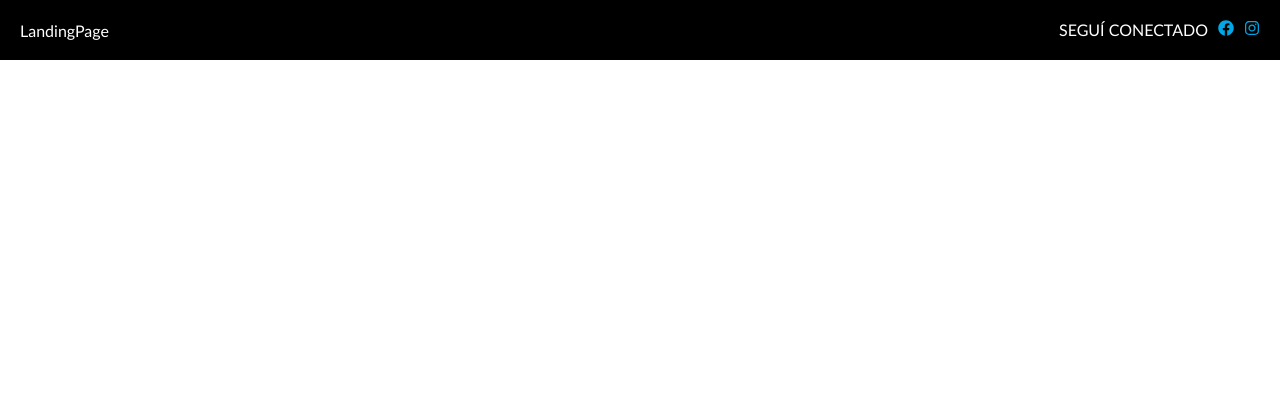
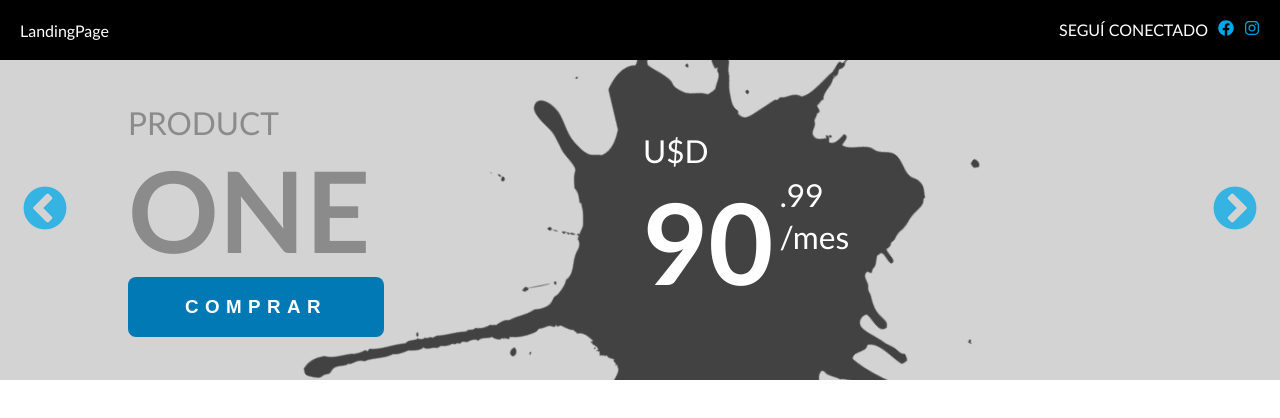
Before and after one commit to DamianRz/WT-React-Evaluation, a React (Create React App) app in the folder wt-evaluation/: page / in a window 1280 px wide. Shown: the top 418 px of the page. Built offline with nearby package versions, Linux system fonts and the light colour scheme.

Commit message:
create style and functions

```diff
--- a/wt-evaluation/public/index.html
+++ b/wt-evaluation/public/index.html
@@ -1,14 +1,18 @@
 <!DOCTYPE html>
 <html lang="en">
+
 <head>
   <meta charset="utf-8" />
   <link rel="icon" href="%PUBLIC_URL%/favicon.ico" />
+  <!-- add style of react-slicker -->
+  <link rel="stylesheet" type="text/css" charset="UTF-8"
+    href="https://cdnjs.cloudflare.com/ajax/libs/slick-carousel/1.6.0/slick.min.css" />
+  <link rel="stylesheet" type="text/css"
+    href="https://cdnjs.cloudflare.com/ajax/libs/slick-carousel/1.6.0/slick-theme.min.css" />
+
   <meta name="viewport" content="width=device-width, initial-scale=1" />
   <meta name="theme-color" content="#000000" />
-    <meta
-      name="description"
-      content="Web site created using create-react-app"
-    />
+  <meta name="description" content="Web site created using create-react-app" />
   <link rel="apple-touch-icon" href="%PUBLIC_URL%/logo192.png" />
   <!--
       manifest.json provides metadata used when your web app is installed on a
@@ -26,6 +30,7 @@
     -->
   <title>React App</title>
 </head>
+
 <body>
   <noscript>You need to enable JavaScript to run this app.</noscript>
   <div id="root"></div>
@@ -40,4 +45,5 @@
       To create a production bundle, use `npm run build` or `yarn build`.
     -->
 </body>
+
 </html>
--- /dev/null
+++ b/wt-evaluation/src/components/carousel/carousel.scss
@@ -0,0 +1,29 @@
+@import '../../theme/colors.scss';
+
+.slider {
+
+    .slick-prev,
+    .slick-next {
+        z-index: 1;
+    }
+
+    .slick-prev {
+        left: 20px;
+    }
+
+    .slick-next {
+        right: 50px;
+    }
+
+    .slick-prev::before,
+    .slick-next::before {
+        color: $secondary !important;
+        font-size: 50px;
+        line-height: 0 !important;
+    }
+
+    .slick-prev::hover,
+    .slick-next::hover {
+        color: $s_light !important;
+    }
+}
--- /dev/null
+++ b/wt-evaluation/src/components/carousel/index.jsx
@@ -0,0 +1,19 @@
+import React from 'react';
+import Slider from 'react-slick';
+import './carousel.scss';
+
+export const Carousel = ({ steps }) => {
+    const defaultConf = {
+        dots: false,
+        infinite: true,
+        speed: 500,
+        slidesToShow: 1,
+        slidesToScroll: 1,
+    };
+
+    return (
+        <Slider {...defaultConf} className="slider">
+            {steps}
+        </Slider>
+    );
+}
--- /dev/null
+++ b/wt-evaluation/src/components/product-slider/index.jsx
@@ -0,0 +1,87 @@
+import React, { useState } from 'react';
+import { Carousel } from '../carousel';
+import Paint1 from '../../paint-1.png';
+import './product-slider.scss';
+import '../../theme/theme.scss';
+
+export const ProductSlider = () => {
+
+    const [activeEffect, setActiveEffect] = useState(false);
+
+    const productsData = [
+        {
+            name: 'product one',
+            price: 'U$D 90 .99 /mes',
+            img: ''
+        },
+        {
+            name: 'product two',
+            price: 'U$D 99 .50 /mes',
+            img: ''
+        },
+        {
+            name: 'product three',
+            price: 'U$D 99 .99 /mes',
+            img: ''
+        }
+    ]
+
+    const ProductStep = ({ name, price, img }) => {
+        return (
+            <div className="product-step">
+                <div className="product">
+                    <div className="left-box">
+                        <p className="name-1 theme-text">{name.split(' ')[0]}</p>
+                        <p className="name-2 theme-text">{name.split(' ')[1]}</p>
+                        <button
+                            onMouseEnter={() => {
+                                setActiveEffect(true)
+                            }}
+                            onMouseLeave={() => {
+                                setActiveEffect(false)
+                            }}
+                            className="buy-btn">COMPRAR</button>
+                    </div>
+                    <div className="right-box">
+                        <img className={`paint-img ${activeEffect && 'active'}`} src={Paint1} alt="" />
+                        <div className="price-box">
+                            <table>
+                                <tr>
+                                    <td>
+                                        <p className="usd theme-text">{price.split(' ')[0]}</p>
+                                    </td>
+                                </tr>
+                                <tr>
+                                    <td><p className="price theme-text">{price.split(' ')[1]}</p></td>
+                                    <tr>
+                                        <td><p className="cents theme-text">{price.split(' ')[2]}</p></td>
+                                    </tr>
+                                    <tr>
+                                        <td><p className="month theme-text">{price.split(' ')[3]}</p></td>
+                                    </tr>
+                                </tr>
+                            </table>
+                        </div>
+                    </div>
+                </div>
+            </div>
+        )
+    }
+
+    const getProductsSteps = () => {
+        return productsData.map(product => {
+            return (
+                <ProductStep
+                    name={product.name}
+                    price={product.price}
+                    img={product.img} />
+            )
+        })
+    }
+
+    return (
+        <div className="product-slider">
+            <Carousel steps={getProductsSteps()} />
+        </div>
+    )
+}
--- /dev/null
+++ b/wt-evaluation/src/components/product-slider/product-slider.scss
@@ -0,0 +1,101 @@
+@import '../../theme/colors.scss';
+
+.product-slider {
+    .product-step {
+        position: relative;
+        width: 100%;
+        height: 25vw;
+        min-height: 300px;
+        background-color: $p_light;
+
+        .product {
+            position: relative;
+            width: 80%;
+            padding: 0 40px;
+            height: 100%;
+            margin: auto;
+            // background-color: grey;
+            display: flex;
+            align-items: center;
+
+            .left-box {
+                // background-color: green;
+                width: 50%;
+                height: max-content;
+                z-index: 1;
+
+                .name-1 {
+                    font-size: calc(6px + 2vw);
+                    text-transform: uppercase;
+                    color: $primary;
+                    opacity: 0.4;
+                }
+
+                .name-2 {
+                    font-size: calc(10px + 8vw);
+                    text-transform: uppercase;
+                    color: $primary;
+                    font-weight: bolder;
+                    opacity: 0.4;
+                }
+
+                .buy-btn {
+                    width: 20vw;
+                    height: 60px;
+                    border-radius: 8px;
+                    border-style: none;
+                    background-color: $s_dark;
+                    color: $text_on_s;
+                    font-weight: bolder;
+                    letter-spacing: .5vw;
+                    font-size: calc(6px + 1vw);
+                }
+
+                .buy-btn:hover {
+                    cursor: pointer;
+                    background-color: $secondary;
+                }
+            }
+
+            .right-box {
+                width: 50%;
+                height: 100%;
+                display: flex;
+                align-items: center;
+                // background-color: rgb(92, 161, 92);
+
+                .price-box {
+                    position: relative;
+
+                    .usd,
+                    .cents,
+                    .month {
+                        font-size: calc(6px + 2vw);
+                        color: $text_on_p;
+                    }
+
+                    .price {
+                        font-size: calc(10px + 8vw);
+                        text-transform: uppercase;
+                        color: $text_on_p;
+                        font-weight: bolder;
+                    }
+                }
+
+                .paint-img {
+                    position: absolute;
+                    top: -25%;
+                    right: 12%;
+                    width: 55vw;
+                    border-style: none;
+                    filter: grayscale(1);
+                    transform: rotate(-45deg);
+                }
+
+                .paint-img.active {
+                    filter: grayscale(0);
+                }
+            }
+        }
+    }
+}
--- /dev/null
+++ b/wt-evaluation/src/data/datos.js
@@ -0,0 +1,6 @@
+var dptosLocs = {
+	"Artigas": ["Artigas", "Bella Unión"],
+	"Canelones": ["Canelones", "Santa Lucía"],
+	"Montevideo": ["Montevideo"],
+	"Salto": ["Salto", "Daymán", "Arapey"]
+};
--- a/wt-evaluation/src/pages/home/index.jsx
+++ b/wt-evaluation/src/pages/home/index.jsx
@@ -2,6 +2,7 @@ import React from 'react';
 import { Toolbar } from '../../components/toolbar';
 import { SocialBox } from '../../components/social-box';
 import { FaFacebook, FaInstagram } from 'react-icons/fa'
+import { ProductSlider } from '../../components/product-slider';
 import './home.scss';
 
 export const Home = () => {
@@ -21,6 +22,7 @@ export const Home = () => {
 
     return (
         <div className="home-page">
+
             <Toolbar
                 title="LandingPage"
                 rightContent={
@@ -29,6 +31,8 @@ export const Home = () => {
                         socialItems={socialBoxData.networks} />
                 }
             />
+
+            <ProductSlider />
         </div>
     )
 }
--- a/wt-evaluation/src/theme/colors.scss
+++ b/wt-evaluation/src/theme/colors.scss
@@ -1,5 +1,6 @@
 $primary: rgb(33, 33, 33); //'#212121'
 $p_light: rgb(72, 72, 72); //'#484848'
+$p_light:rgb(211, 211, 211); //'#e5e5e5'
 $p_dark: rgb(0, 0, 0); //'#000'
 
 $secondary: rgb(0, 168, 231); //'#00a8e7'
@@ -8,6 +9,7 @@ $s_dark: rgb(0, 121, 181); //'#0079b5'
 
 $text_on_p: rgb(255, 255, 255); //'#ffffff'
 $text_on_s: rgb(255, 255, 255); //'#ffffff'
+
 
 
 // $primary: rgb(179, 179, 179); //'#b3b3b3'
```
Also changed, not shown: wt-evaluation/src/utils/logica.js (added, +30 -0 lines), wt-evaluation/src/paint-1.png (added). Lines whose indentation alone changed are shown as unchanged.
